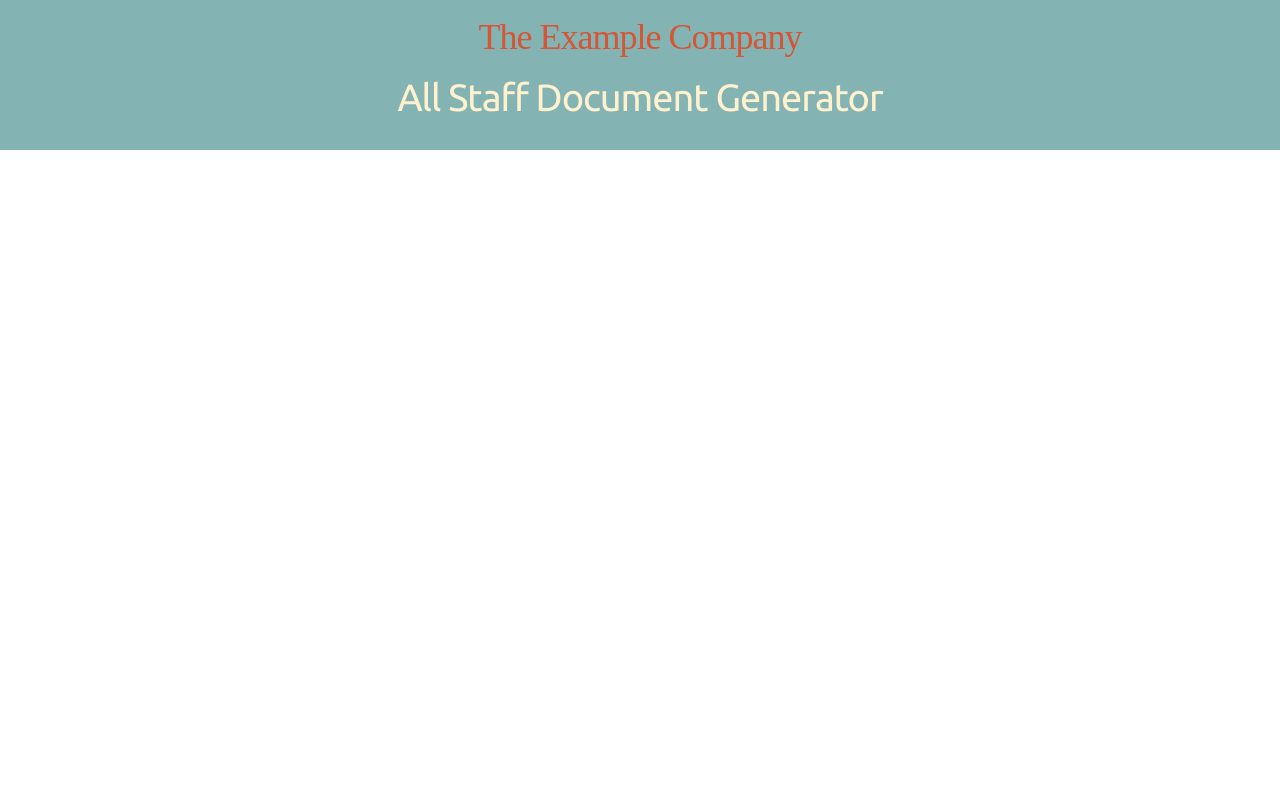
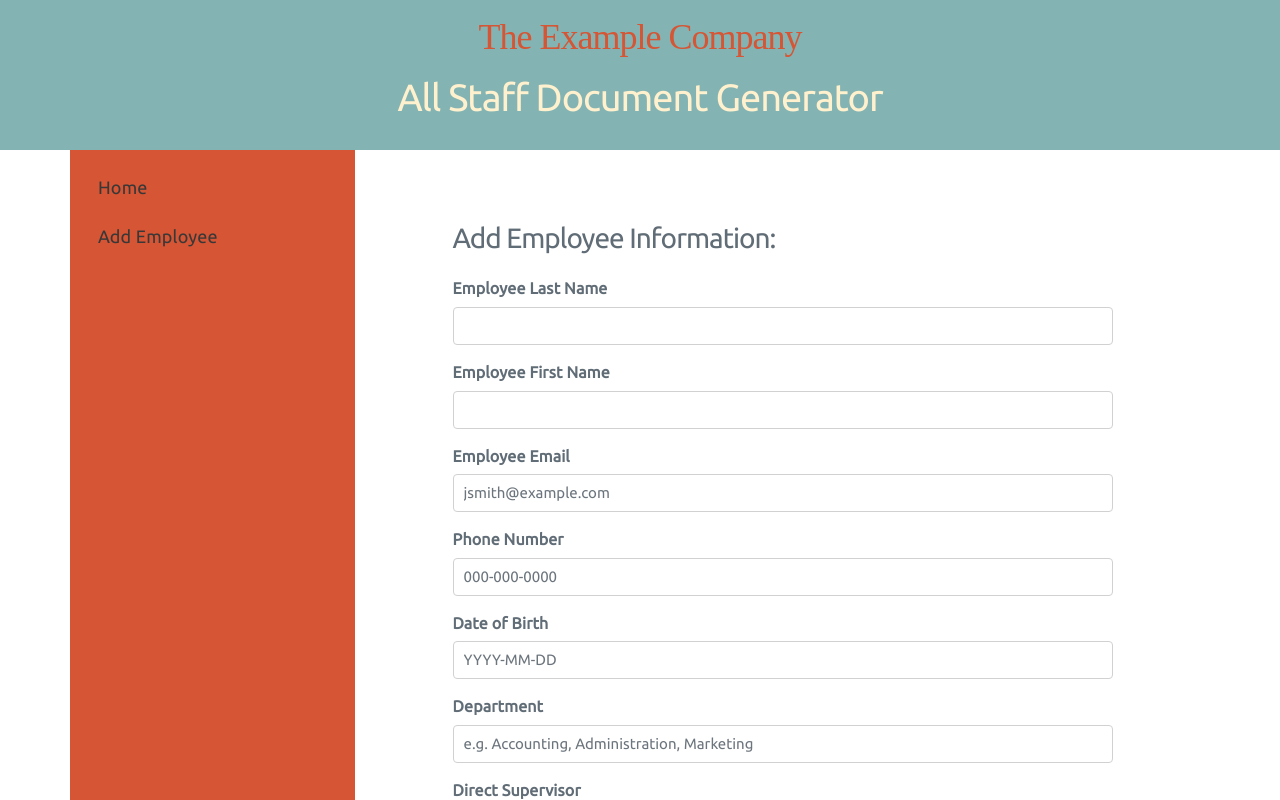
Before and after one commit to Giangela01/allstaff-front, a React (Create React App) app: page /addemployee in a window 1280 px wide. Shown: the top 800 px of the page. Built offline with nearby package versions, Linux system fonts and the light colour scheme; no server answers; a web font is replaced by a local one.

Commit message:
Add Employee Link Fixed

```diff
--- a/src/App.js
+++ b/src/App.js
@@ -59,7 +59,7 @@ function App() {
         deleteEmployee={deleteEmployee}
         />
       </ Route>
-      <Route exact path="/add-new-employee">
+      <Route exact path="/addemployee">
       <NewEmployee
         Employee={Employee}
         addEmployee={addEmployee}
--- a/src/components/Nav.js
+++ b/src/components/Nav.js
@@ -8,7 +8,7 @@ function Nav() {
                     <a className="nav-link" href="/">Home</a>
                 </li>
                 <li className="nav-item">
-                <a class="nav-link" href="/add-new-employee">Add Employee</a>
+                <a class="nav-link" href="/addemployee">Add Employee</a>
                 </li>
             </ul>
         </div>
```
